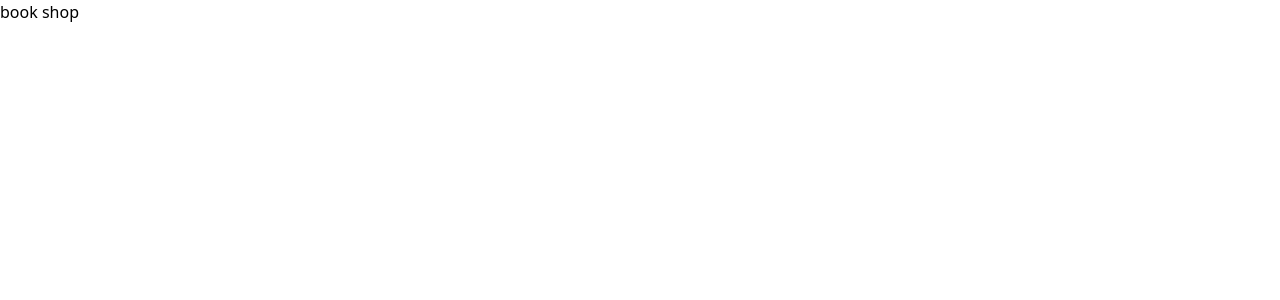
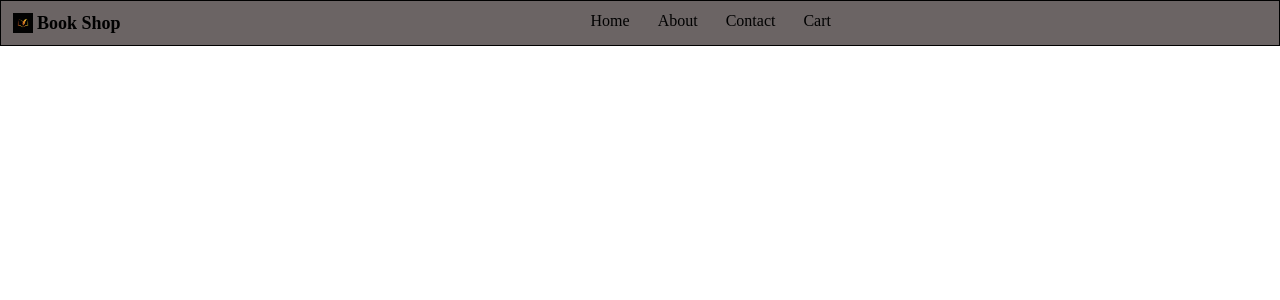
Before and after one commit to ChathuraBhashitha01/book_shop_application, a React (Create React App) app: page / in a window 1280 px wide. Shown: the top 300 px of the page. Built offline with nearby package versions, Linux system fonts and the light colour scheme.

Commit message:
nav bar creation

```diff
--- a/package.json
+++ b/package.json
@@ -12,6 +12,7 @@
     "@types/react-dom": "^18.3.0",
     "react": "^18.3.1",
     "react-dom": "^18.3.1",
+    "react-router-dom": "^6.23.1",
     "react-scripts": "5.0.1",
     "typescript": "^4.9.5",
     "web-vitals": "^2.1.4"
--- a/src/App.tsx
+++ b/src/App.tsx
@@ -1,10 +1,17 @@
 import React from 'react';
 import './App.css';
+import {BrowserRouter, Route, Routes} from "react-router-dom";
+import {DefaultLayout} from "./view/common/DefaultContent/DefaultLayout";
 
 function App() {
   return (
     <div>
-      book shop
+        <BrowserRouter>
+            <Routes>
+                <Route path="/*" Component={DefaultLayout}></Route>
+                <Route path="/login"></Route>
+            </Routes>
+        </BrowserRouter>
     </div>
   );
 }
--- /dev/null
+++ b/src/view/common/Footer/Footer.tsx
@@ -0,0 +1,11 @@
+import {Component} from "react";
+
+export class Footer extends Component {
+    render() {
+        return (
+            <div>
+
+            </div>
+        );
+    }
+}
--- a/src/view/common/NavBar/NavBar.tsx
+++ b/src/view/common/NavBar/NavBar.tsx
@@ -1,39 +1,32 @@
 import {Component} from "react";
+import icon from '../../../images/creative-abstract-book-feather-logo-design-vector.jpg';
 
 export class NavBar extends Component {
     render() {
         return (
-            <div className="p-2
-                            bg-[#444544]
-                            flex">
-                <h1 className="text-1x1
-                         text-secondary">
-                    Organic Shop
+            <div className="p-2 flex border-black border-[1px] bg-[#6b6464]">
+                <img className="h-5 w-5 ml-1 mt-1 mr-1" src={icon} alt=""/>
+
+                <h1 className="text-1x1 text-black text-lg font-bold">
+                    Book Shop
                 </h1>
-                <img className="h-5 w-5 ml-1"
-                     src="" alt=""/>
 
-                <ul className="list-none ml-[100px]">
-                    <li className="inline-block mr-2
-                                text-[#e6f0e6]
-                                cursor-pointer
-                                hover:text-green-400">Home</li>
-                    <li className="inline-block mr-2 text-[#e6f0e6] cursor-pointer hover:text-green-400">
-                        About</li>
-                    <li className="inline-block mr-2 text-[#e6f0e6] cursor-pointer hover:text-green-400">
-                        Contact</li>
-                    <li className="inline-block mr-2 text-[#e6f0e6] cursor-pointer hover:text-green-400">
-                        My-Cart</li>
+                <ul className="list-none ml-[100px] pl-[350px] ">
+                    <li className="inline-block mr-2 text-black cursor-pointer hover:text-white pl-[20px]">
+                        Home
+                    </li>
+                    <li className="inline-block mr-2 text-black cursor-pointer hover:text-white pl-[20px]">
+                        About
+                    </li>
+                    <li className="inline-block mr-2 text-black cursor-pointer hover:text-white pl-[20px]">
+                        Contact
+                    </li>
+                    <li className="inline-block mr-2 text-black cursor-pointer hover:text-white pl-[20px]">
+                        Cart
+                    </li>
                 </ul>
 
-                <button className="text-[8px]
-                                   text-[#e6f0e6]
-                                   bg-secondary
-                                   pl-3 pr-3
-                                   rounded
-                                   hover:text-tertiary">
-                    Sign In
-                </button>
+
             </div>
         );
     }
--- a/tailwind.config.js
+++ b/tailwind.config.js
@@ -2,7 +2,12 @@
 module.exports = {
   content: ["./src/**/*.{js,jsx,ts,tsx}"],
   theme: {
-    extend: {},
+    extend: {
+      fontFamily: {
+        sans: ['ital', 'Josefin Sans'],
+        serif: ['Jost', 'sans']
+      }
+    },
   },
   plugins: [],
 }
```
Also changed, not shown: src/images/creative-abstract-book-feather-logo-design-vector.jpg (added), 1 other file (tests, documents, lock files or other folders).
